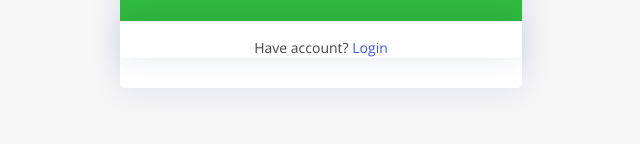
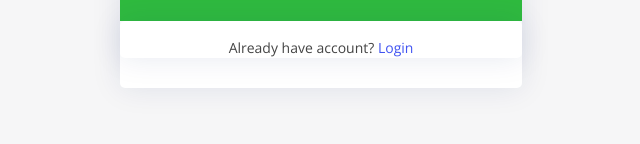
Before and after one commit to linda123ayebale/assistant, a Django app: page /register in a window 1280 px wide. Shown: the part 656-800 px from the top of the page, without its empty margins (319-959 px from the left). Run offline with Django 3.2, Linux system fonts and the light colour scheme; some libraries are stand-ins or nearby versions.

Commit message:
correctint grammer

```diff
--- a/accounts/templates/accounts/login.html
+++ b/accounts/templates/accounts/login.html
@@ -70,7 +70,7 @@
 
             <div class="card">
               <div class="col-12 pt-3">
-                <p style="text-align: center;" class="small mb-0">Don't have account? <a href="{% url 'accounts:register' %}">Sign up</a></p>
+                <p style="text-align: center;" class="small mb-0">Don't have an account? <a href="{% url 'accounts:register' %}">Sign up</a></p>
               </div>
             </div>
 
--- a/accounts/templates/accounts/register.html
+++ b/accounts/templates/accounts/register.html
@@ -50,7 +50,7 @@
               </div>
               <div class="card">
                 <div class="col-12 pt-3">
-                  <p style="text-align: center;" class="small mb-0">Have account? <a href="{% url 'accounts:login' %}">Login</a></p>
+                  <p style="text-align: center;" class="small mb-0">Already have account? <a href="{% url 'accounts:login' %}">Login</a></p>
                 </div>
               </div>
           </div>
```
Also changed, not shown: db.sqlite3.
